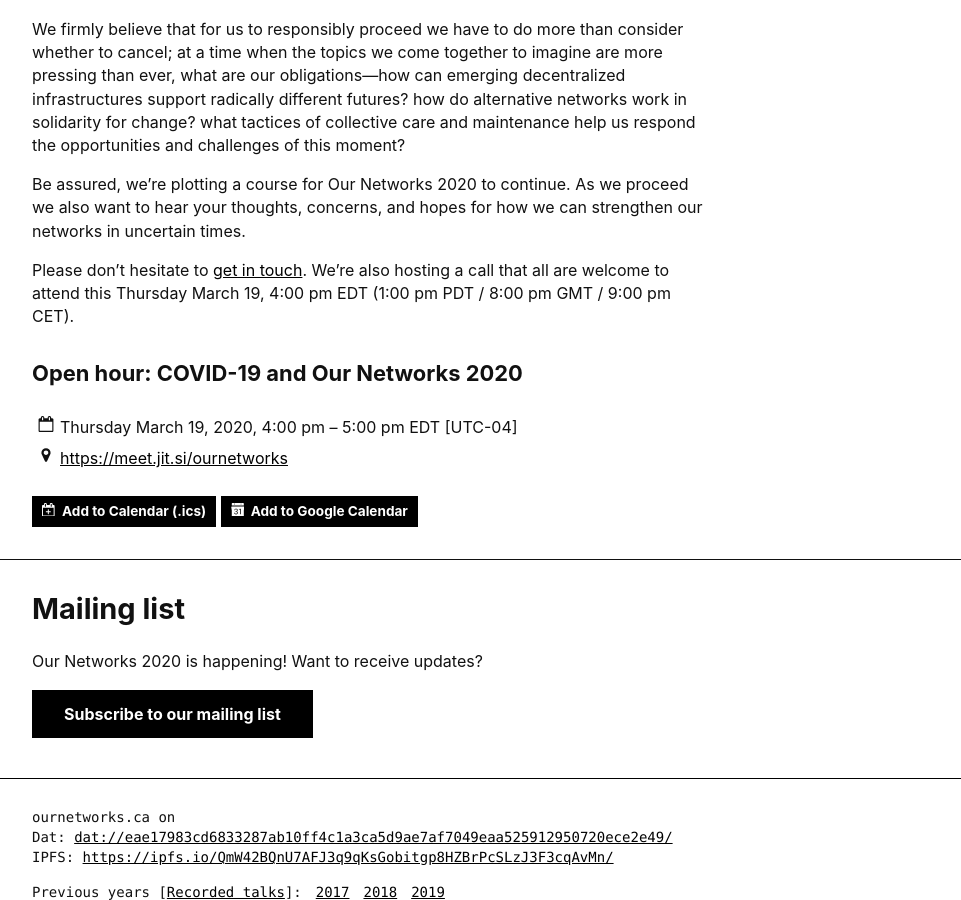
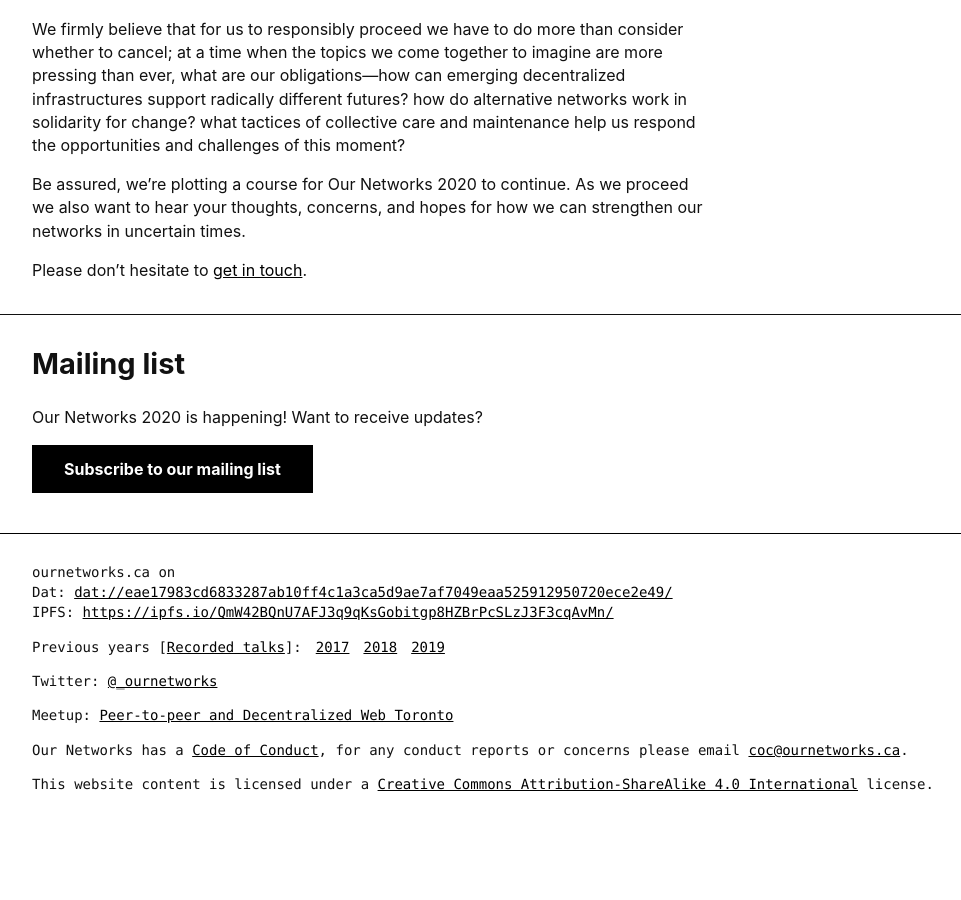
Before and after one commit to ournetworks/ournetworks.ca, a Jekyll site: the page built from index.md, in a window 1280 px wide and 900 px high, scrolled down 566 px. Shown: the whole window, without its empty margins (8-969 px from the left). Built offline with Jekyll 4.4.1, drawn with Linux system fonts in a browser that asks for light colours; after the commit the page ends 1388 px from its top, so only the background shows below that.

Commit message:
remove mention of call from index

```diff
--- a/index.md
+++ b/index.md
@@ -12,17 +12,4 @@
 
 Be assured, we're plotting a course for Our Networks 2020 to continue. As we proceed we also want to hear your thoughts, concerns, and hopes for how we can strengthen our networks in uncertain times.
 
-Please don't hesitate to [get in touch](mailto:{{ site.email }}). We're also hosting a call that all are welcome to attend this Thursday March 19, 4:00 pm EDT (1:00 pm PDT / 8:00 pm GMT / 9:00 pm CET).
-
-<!-- Call section -->
-<section class="sections">
-  <div class="container m-0 mt-2">
-    <div class="row events-grid">
-      {% for call in site.data.events %}
-      <div class="six columns event">
-        {% include event.html event=call %}
-      </div>
-      {% endfor %}
-    </div>
-  </div>
-</section>
+Please don't hesitate to [get in touch](mailto:{{ site.email }}).
```
